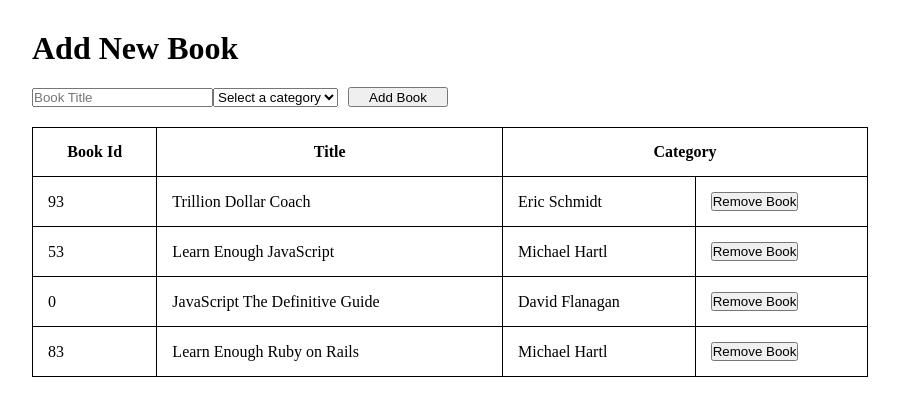
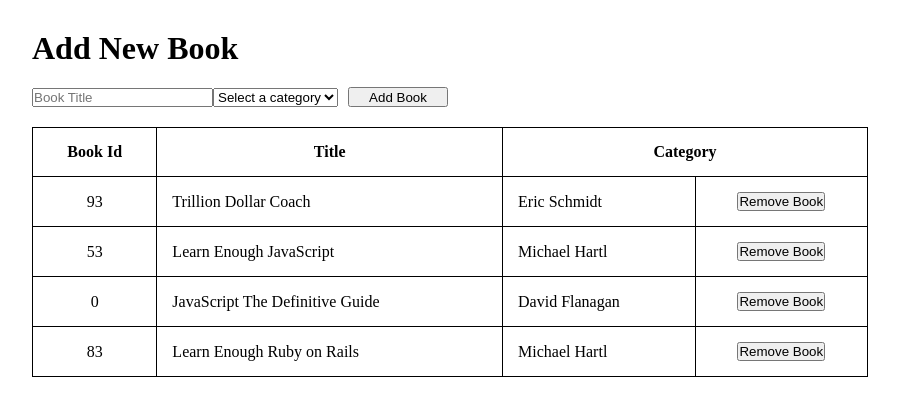
Before and after one commit to ezeilo-su/bookstore, a React (Create React App) app: page / in a window 1280 px wide. Shown: the top 416 px of the page, without its empty margins (190-1089 px from the left). Built offline with nearby package versions, Linux system fonts and the light colour scheme.

Commit message:
Add more style to table columns

```diff
--- a/src/components/Book.js
+++ b/src/components/Book.js
@@ -5,10 +5,10 @@ import '../styles/book.css';
 export default function Book({ book, onRemoveBook }) {
   return (
     <tr>
-      <td>{book.id}</td>
+      <td className="book-id">{book.id}</td>
       <td>{book.title}</td>
       <td>{book.category}</td>
-      <td>
+      <td className="remove-book">
         <button type="button" onClick={() => onRemoveBook(book)}>Remove Book</button>
       </td>
     </tr>
--- a/src/styles/book.css
+++ b/src/styles/book.css
@@ -1,4 +1,5 @@
-/* th,
-td {
-  padding: 15px;
-} */
+
+td.book-id,
+td.remove-book {
+  text-align: center;
+}
```
